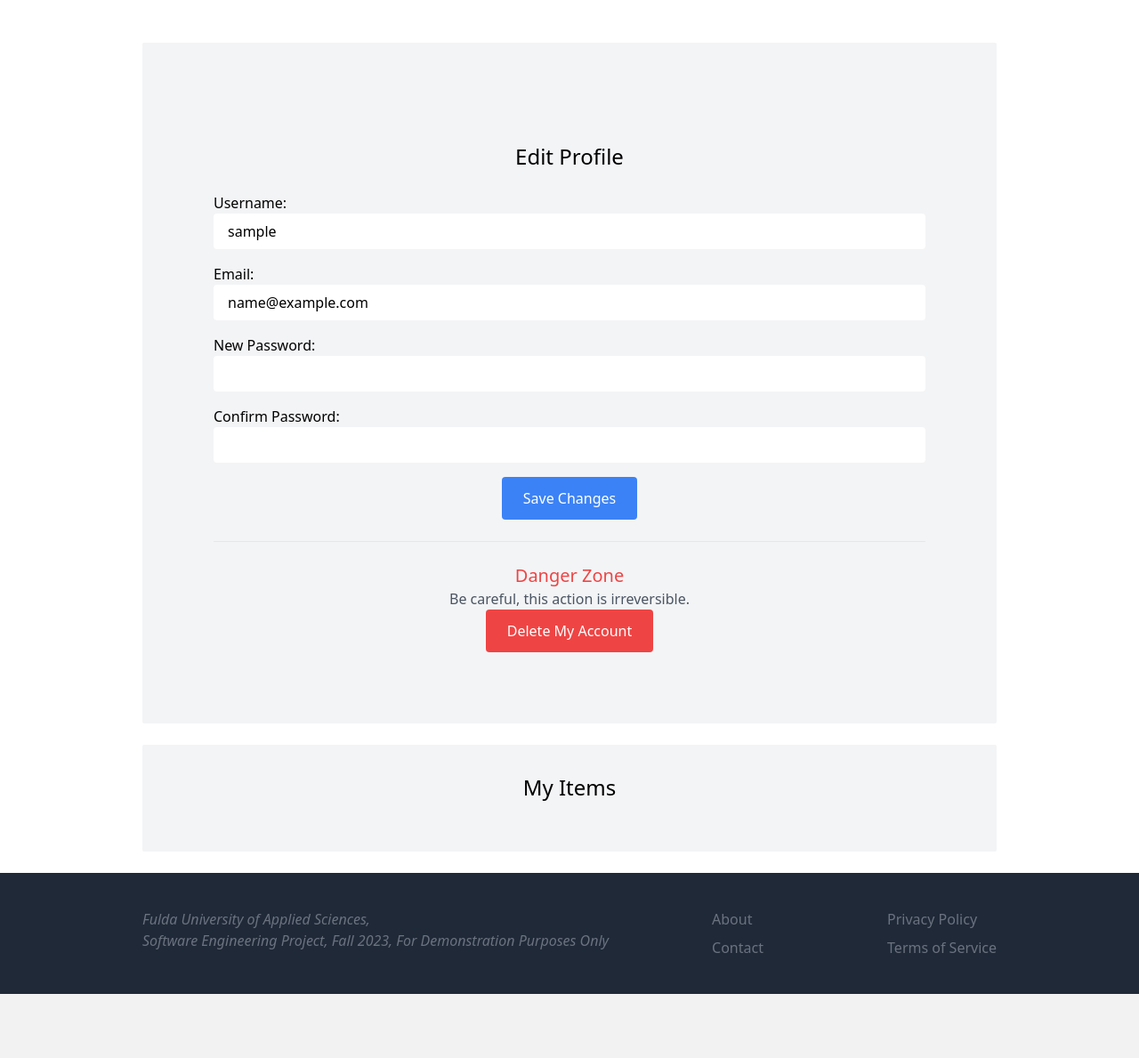
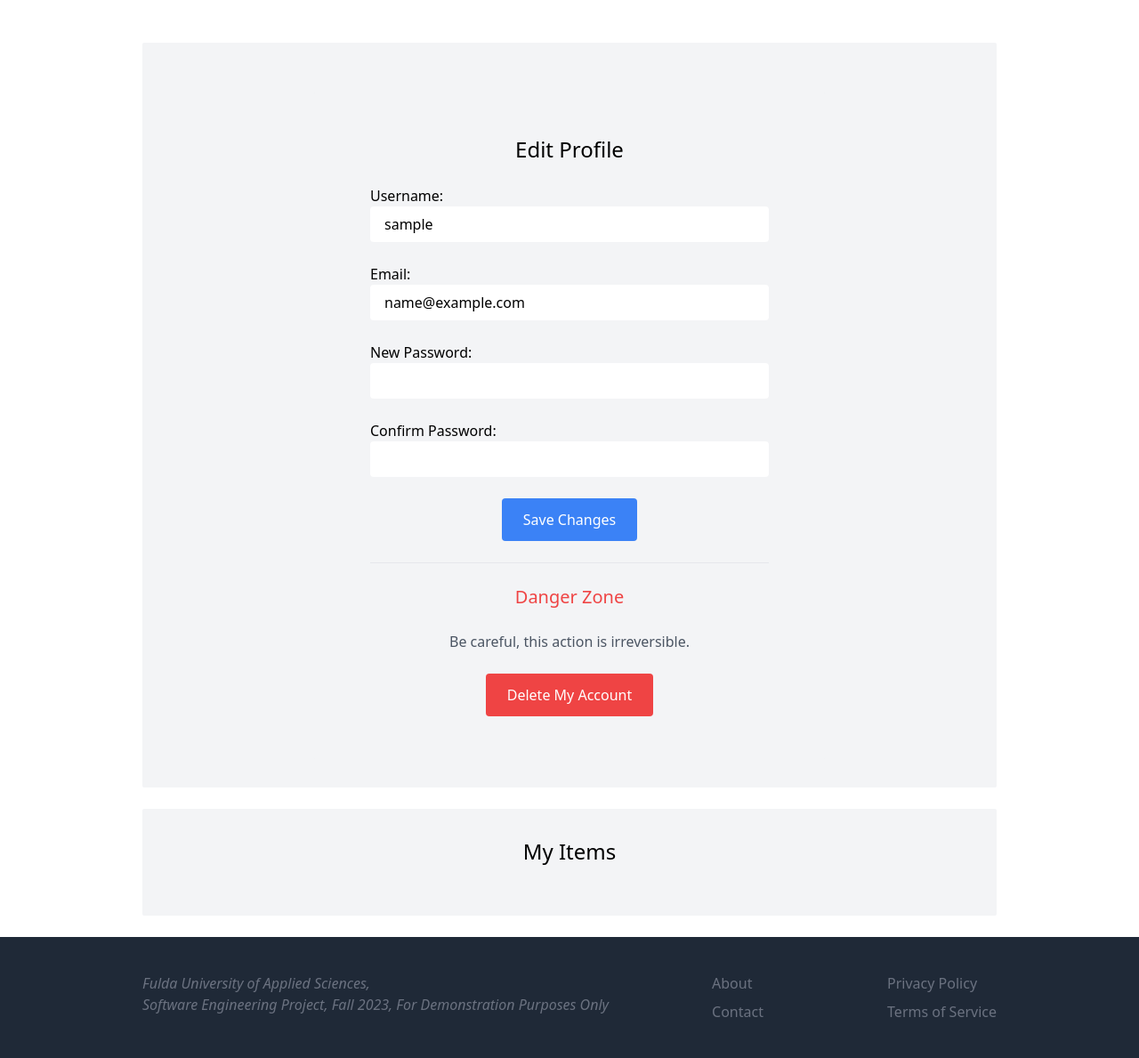
Before and after one commit to Hochschule-Fulda-AI/media-majesty, a Django app: page /dashboard/ in a window 1280 px wide. Shown: the part 125-1314 px from the top of the page at 89% size. Before the commit the page ends 1242 px from the top, so only its background shows below. Run offline with Django 5.2, Linux system fonts and the light colour scheme; the visitor is signed in with stand-in values (Sample User, id 1); data that the repository does not hold is empty; some libraries are stand-ins or nearby versions.

Commit message:
update some minor styles

```diff
--- a/mediamajesty/dashboard/templates/dashboard/edit_profile.html
+++ b/mediamajesty/dashboard/templates/dashboard/edit_profile.html
@@ -1,18 +1,20 @@
 {% block content %}
-<div class="mt-6 px-12 py-12 bg-gray-100 rounded-sm">
+<div class="mt-6 md:mx-40 md:space-y-6 md:px-16 py-12 bg-gray-100 rounded-sm">
     <h2 class="mb-6 text-2xl text-center">Edit Profile</h2>
 
-    <form method="post" action="{% url 'dashboard:edit_profile' %}">
+    <form class="md:space-y-6" method="post" action="{% url 'dashboard:edit_profile' %}">
         {% csrf_token %}
 
         <div class="mb-4">
             <label for="username">Username:</label>
-            <input type="text" id="username" name="username" value="{{ user.username }}" class="w-full py-2 px-4 rounded" required>
+            <input type="text" id="username" name="username" value="{{ user.username }}"
+                class="w-full py-2 px-4 rounded" required>
         </div>
 
         <div class="mb-4">
             <label for="email">Email:</label>
-            <input type="email" id="email" name="email" value="{{ user.email }}" class="w-full py-2 px-4 rounded" required>
+            <input type="email" id="email" name="email" value="{{ user.email }}" class="w-full py-2 px-4 rounded"
+                required>
         </div>
 
         <div class="mb-4">
@@ -22,11 +24,13 @@
 
         <div class="mb-4">
             <label for="confirm_password">Confirm Password:</label>
-            <input type="password" id="confirm_password" name="confirm_password" class="w-full py-2 px-4 rounded" required>
+            <input type="password" id="confirm_password" name="confirm_password" class="w-full py-2 px-4 rounded"
+                required>
         </div>
 
         <div class="mb-6 flex justify-center items-center">
-            <input type="submit" value="Save Changes" class="bg-blue-500 text-white px-6 py-3 rounded">
+            <input type="submit" value="Save Changes"
+                class="bg-blue-500 text-white px-6 py-3 rounded hover:bg-blue-700">
         </div>
     </form>
 
@@ -35,10 +39,12 @@
     <h3 class="text-xl text-center text-red-500">Danger Zone</h3>
     <p class="text-gray-600 text-center">Be careful, this action is irreversible.</p>
 
-    <form method="post" action="{% url 'dashboard:delete_account' %}" onsubmit="return confirm('Are you sure you want to delete your account? This action cannot be undone.');">
+    <form method="post" action="{% url 'dashboard:delete_account' %}"
+        onsubmit="return confirm('Are you sure you want to delete your account? This action cannot be undone.');">
         {% csrf_token %}
         <div class="flex justify-center items-center">
-            <input type="submit" value="Delete My Account" class="bg-red-500 text-white px-6 py-3 rounded">
+            <input type="submit" value="Delete My Account"
+                class="bg-red-500 hover:bg-red-700 text-white px-6 py-3 rounded">
         </div>
     </form>
 </div>
--- a/mediamajesty/dashboard/templates/dashboard/index.html
+++ b/mediamajesty/dashboard/templates/dashboard/index.html
@@ -6,7 +6,7 @@
 
 <div class="mt-6 px-4 sm:px-6 lg:px-8 py-8 bg-gray-100 rounded-sm">
 
-    <div class="mt-8">
+    <div class="mt-4">
         {% include 'dashboard/edit_profile.html' %}
     </div>
 </div>
```
